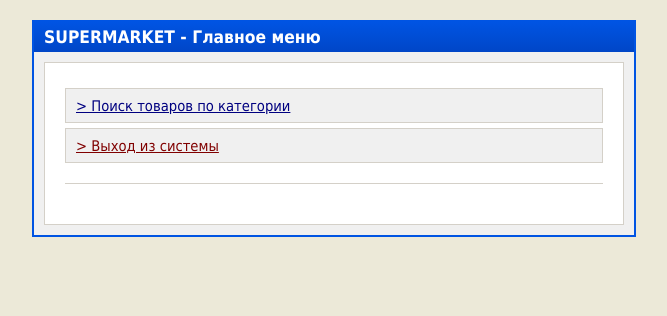
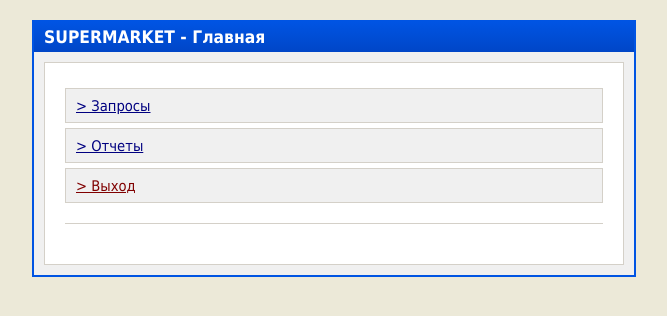
Before and after one commit to martynovsky-arthur/info-systems-development, a Flask app: page / in a window 1280 px wide. Shown: the top 316 px of the page, without its empty margins (306-973 px from the left). Run offline with Flask 3, Linux system fonts and the light colour scheme; the visitor is signed in with stand-in values (Sample User, id 1); parts of the project's set-up code (start-up, migrations or seed data) failed here and were passed over.

Commit message:
Add reports blueprint

```diff
--- a/main/__init__.py
+++ b/main/__init__.py
@@ -2,8 +2,9 @@ import json
 
 from access import login_required
 
+from bp_auth import bp_auth
 from bp_query import bp_query
-from bp_auth import bp_auth
+from bp_report import bp_report
 
 from flask import Flask, render_template, session
 
@@ -13,8 +14,9 @@ app = Flask(__name__, template_folder='templates', static_folder='../static')
 app.config['SECRET_KEY'] = '1234'
 
 
+app.register_blueprint(bp_auth)
 app.register_blueprint(bp_query)
-app.register_blueprint(bp_auth)
+app.register_blueprint(bp_report)
 
 
 with open('data/db_config.json') as f:
--- a/main/templates/main_menu.html
+++ b/main/templates/main_menu.html
@@ -1,16 +1,20 @@
 {% extends "base.html" %}
 
-{% block title %}Главное меню{% endblock %}
+{% block title %}Главная{% endblock %}
 
-{% block header %}SUPERMARKET - Главное меню{% endblock %}
+{% block header %}SUPERMARKET - Главная{% endblock %}
 
 {% block content %}
     <a href="{{ url_for('bp_query.query_menu') }}" class="menu-link">
-        &gt; Поиск товаров по категории
+        &gt; Запросы
+    </a>
+
+    <a href="{{ url_for('bp_report.report_menu') }}" class="menu-link">
+        &gt; Отчеты
     </a>
 
     <a href="{{ url_for('exit_system') }}" class="menu-link exit-link">
-        &gt; Выход из системы
+        &gt; Выход
     </a>
 {% endblock %}
 
```
Also changed, not shown: bp_report/__init__.py (added, +19 -0 lines), bp_report/templates/report_menu.html (added, +26 -0 lines).
